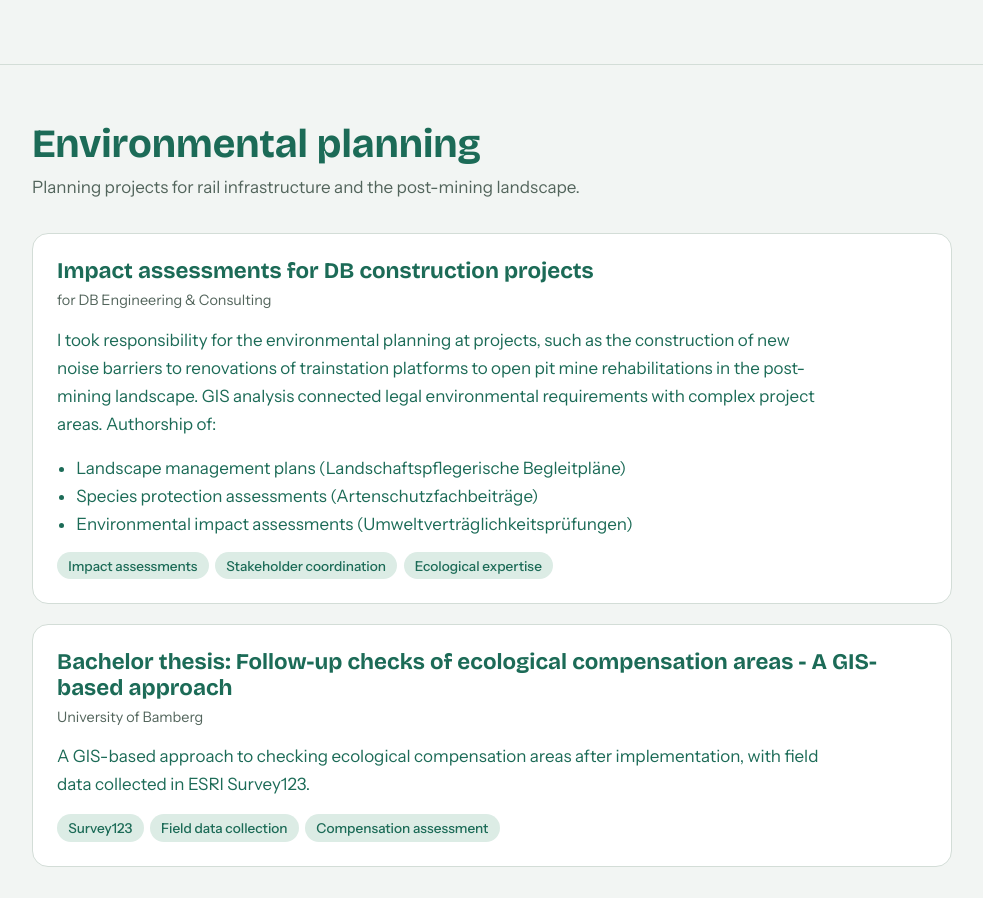
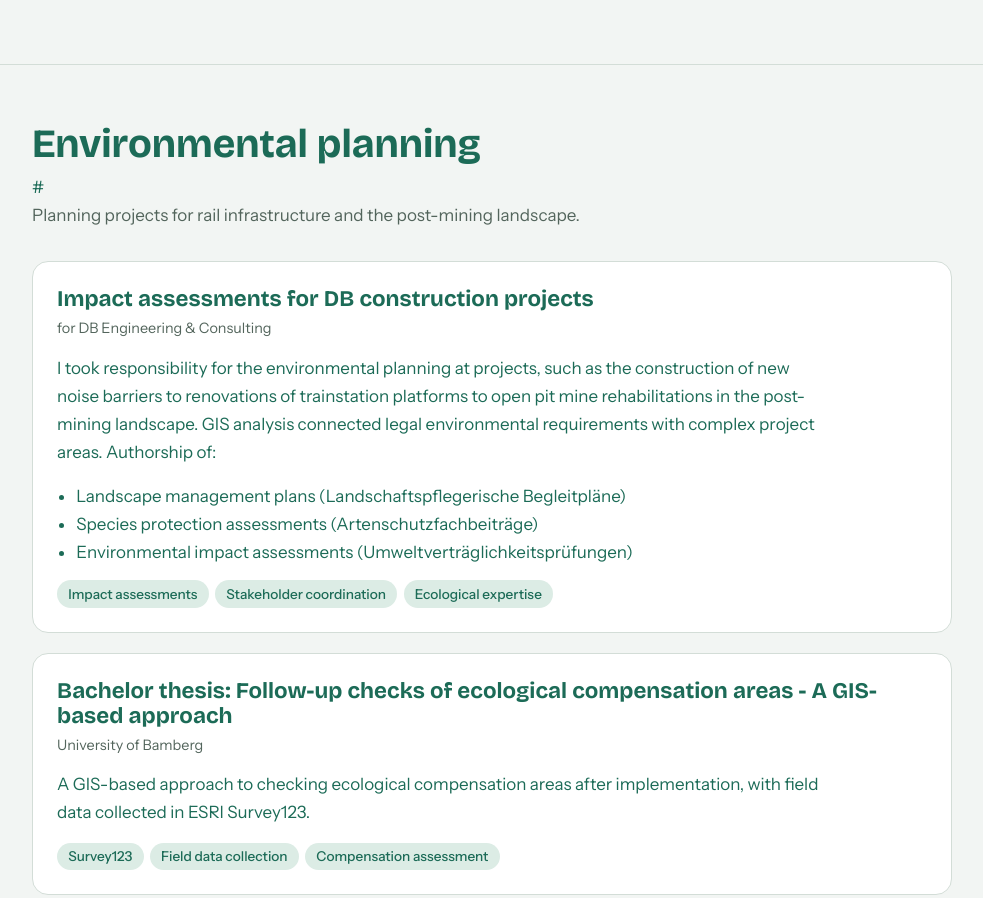
Before and after one commit to langesimon/Portfolio, a plain HTML site: page index.html in a window 1280 px wide. Shown: the part 2140-3038 px from the top of the page, without its empty margins (148-1131 px from the left). Drawn offline with nearby package versions, Linux system fonts and the light colour scheme.

Commit message:
Update index.html

```diff
--- a/index.html
+++ b/index.html
@@ -175,7 +175,7 @@ footer{padding:2rem 0 3rem;border-top:1px solid var(--line);color:var(--muted);f
 <section id="planning">
   <div class="wrap">
     <h2>Environmental planning</h2>
-    <p class="intro">Planning projects for rail infrastructure and the post-mining landscape.</p>
+    #<p class="intro">Planning projects for rail infrastructure and the post-mining landscape.</p>
     <article class="card">
       <h3>Impact assessments for DB construction projects</h3>
       <div class="meta">for DB Engineering &amp; Consulting</div>
```
